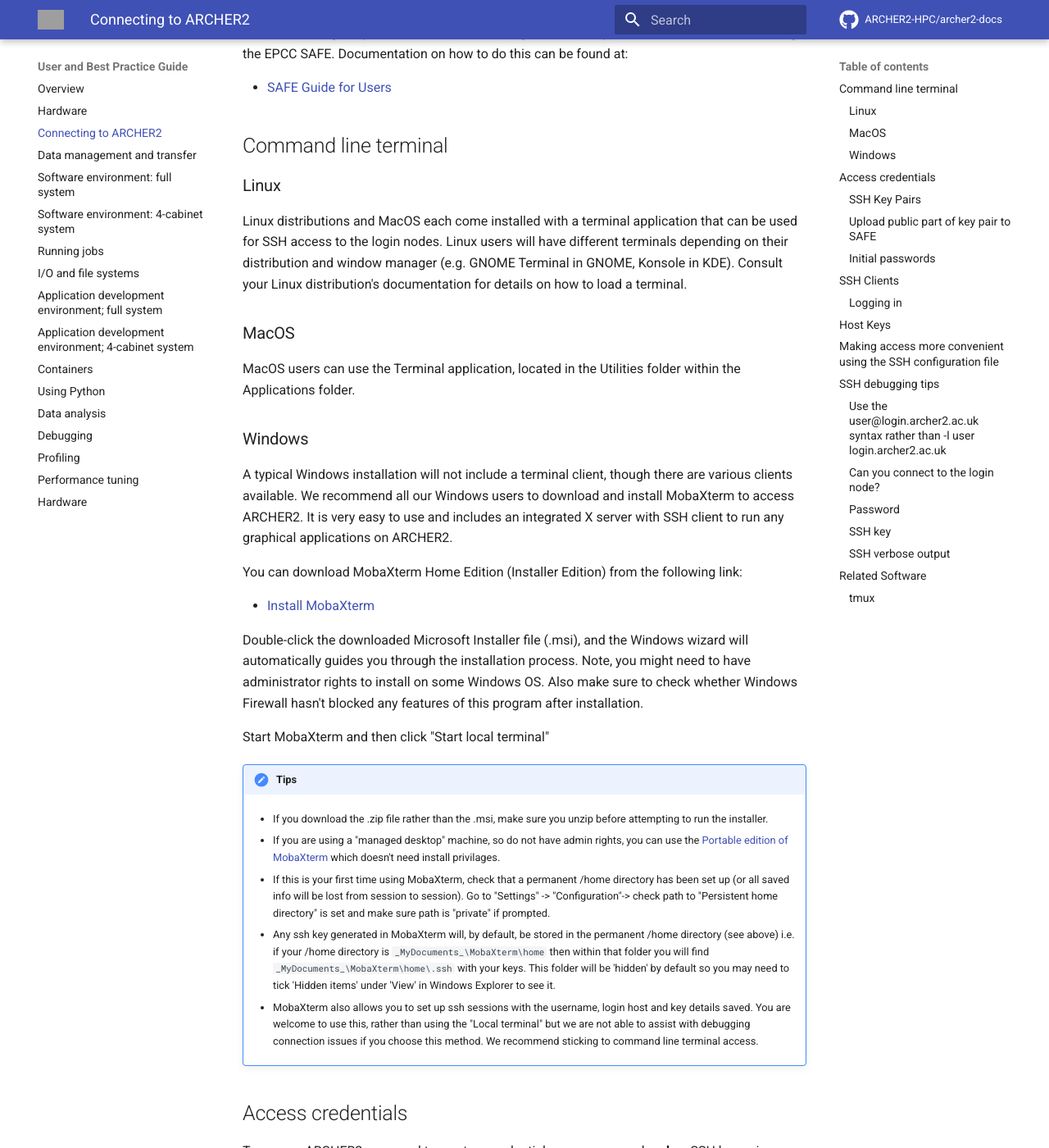
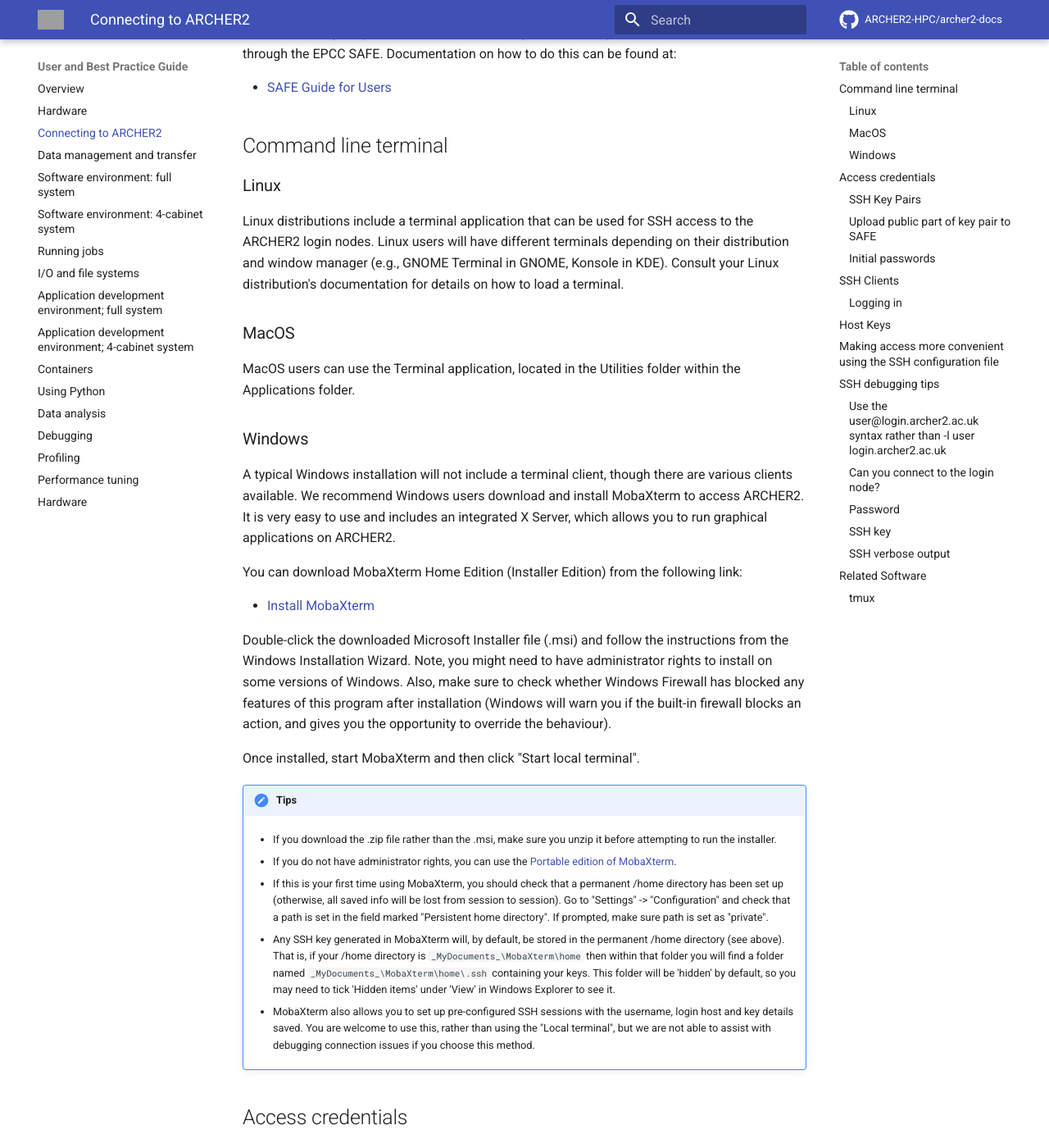
Before and after one commit to ARCHER2-HPC/archer2-docs, an MkDocs documentation site: the page built from docs/user-guide/connecting.md, in a window 1280 px wide and 1400 px high, scrolled down 335 px. Shown: the whole window at 82% size. Built offline with MkDocs 1.6.1 and Material for MkDocs 9.7.7, drawn with Linux system fonts in a browser that asks for light colours; comment, search, counter and statistics services are not loaded; some of the changed text lies outside the part shown; grey boxes are pictures that could not be loaded.

Commit message:
Proof-read of "Connecting to ARCHER2"

````diff
--- a/docs/user-guide/connecting.md
+++ b/docs/user-guide/connecting.md
@@ -1,11 +1,11 @@
 # Connecting to ARCHER2
-
-On the ARCHER2 system, interactive access can be achieved via SSH, either directly from a command line terminal or using an SSH client. In addition data can be transferred to and from the ARCHER2 system using
-`scp` from the command line or by using a file transfer client.
 
 This section covers the basic connection methods.
 
-Before following the process below, we assume you have setup an account on ARCHER2 through the EPCC SAFE. Documentation on how to do this can be
+On the ARCHER2 system, interactive access is achieved using SSH, either directly from a command-line terminal or using an SSH client. In addition, data can be transferred to and from the ARCHER2 system using
+`scp` from the command line or by using a file-transfer client.
+
+Before following the process below, we assume you have set up an account on ARCHER2 through the EPCC SAFE. Documentation on how to do this can be
 found at:
 
    - [SAFE Guide for Users](https://epcced.github.io/safe-docs/safe-for-users/)
@@ -15,7 +15,7 @@
 
 ### Linux
 
-Linux distributions and MacOS each come installed with a terminal application that can be used for SSH access to the login nodes. Linux users will have different terminals depending on their distribution and window manager (e.g. GNOME Terminal in GNOME, Konsole in KDE). Consult your Linux distribution's documentation for details on how to load a terminal.
+Linux distributions include a terminal application that can be used for SSH access to the ARCHER2 login nodes. Linux users will have different terminals depending on their distribution and window manager (e.g., GNOME Terminal in GNOME, Konsole in KDE). Consult your Linux distribution's documentation for details on how to load a terminal.
 
 ### MacOS
 
@@ -23,31 +23,35 @@
 
 ### Windows
 
-A typical Windows installation will not include a terminal client, though there are various clients available. We recommend all our Windows users to download and install MobaXterm to access ARCHER2. It is very easy to use and includes an integrated X server with SSH client to run any graphical applications on ARCHER2.
+A typical Windows installation will not include a terminal client, though there are various clients available. We recommend Windows users download and install MobaXterm to access ARCHER2. It is very easy to use and includes an integrated X Server, which allows you to run graphical applications on ARCHER2.
 
 You can download MobaXterm Home Edition (Installer Edition) from the following link:
 
   - [Install MobaXterm](http://mobaxterm.mobatek.net/download-home-edition.html)
 
-Double-click the downloaded Microsoft Installer file (.msi), and the Windows wizard will automatically guides you through the installation process. Note, you might need to have administrator rights to install on
-some Windows OS. Also make sure to check whether Windows Firewall hasn't blocked any features of this program after installation.
+Double-click the downloaded Microsoft Installer file (.msi) and follow
+the instructions from the Windows Installation Wizard. Note, you might
+need to have administrator rights to install on some versions of Windows. Also,
+make sure to check whether Windows Firewall has blocked any
+features of this program after installation (Windows will warn you if the built-in firewall blocks an action, and gives you the opportunity to override the behaviour).
 
-Start MobaXterm and then click "Start local terminal"
+Once installed, start MobaXterm and then click "Start local terminal".
 
 !!! Tips
-    - If you download the .zip file rather than the .msi, make sure you unzip before attempting to run the installer.
+    - If you download the .zip file rather than the .msi, make sure you unzip it before attempting to run the installer.
 
-    - If you are using a "managed desktop" machine, so do not have admin rights, you can use the [Portable edition of MobaXterm](https://mobaxterm.mobatek.net/download-home-edition.html) which doesn't need install privilages.
+    - If you do not have administrator rights, you can use the [Portable edition of MobaXterm](https://mobaxterm.mobatek.net/download-home-edition.html).
 
-    - If this is your first time using MobaXterm, check that a permanent /home directory has been set up (or all saved info will be lost from session to session). Go to "Settings" -> "Configuration"-> check path to "Persistent home directory" is set and make sure path is "private" if prompted.
-    - Any ssh key generated in MobaXterm will, by default, be stored in the permanent /home directory (see above) i.e. if your /home directory is `_MyDocuments_\MobaXterm\home` then within that folder you will find `_MyDocuments_\MobaXterm\home\.ssh` with your keys.  This folder will be 'hidden' by default so you may need to tick 'Hidden items' under 'View' in Windows Explorer to see it.
+    - If this is your first time using MobaXterm, you should check that a permanent /home directory has been set up (otherwise, all saved info will be lost from session to session). Go to "Settings" -> "Configuration" and check that a path is set in the field marked "Persistent home directory". If prompted, make sure path is set as "private".
 
-    - MobaXterm also allows you to set up ssh sessions with the username, login host and key details saved.  You are welcome to use this, rather than using the "Local terminal" but we are not able to assist with debugging connection issues if you choose this method.  We recommend sticking to command line terminal access.
+    - Any SSH key generated in MobaXterm will, by default, be stored in the permanent /home directory (see above). That is, if your /home directory is `_MyDocuments_\MobaXterm\home` then within that folder you will find a folder named `_MyDocuments_\MobaXterm\home\.ssh` containing your keys.  This folder will be 'hidden' by default, so you may need to tick 'Hidden items' under 'View' in Windows Explorer to see it.
+
+    - MobaXterm also allows you to set up pre-configured SSH sessions with the username, login host and key details saved.  You are welcome to use this, rather than using the "Local terminal", but we are not able to assist with debugging connection issues if you choose this method.
 
 
 ## Access credentials
 
-To access ARCHER2, you need to use two credentials: your password **and** an SSH key pair protected by a passphrase. You can find more detailed instructions on how to set up your credentials to access ARCHER2 from Windows, macOS and Linux below.
+To access ARCHER2, you need to use two sets of credentials: a password **and** an SSH key pair protected by a passphrase. You can find more detailed instructions on how to set up your credentials to access ARCHER2 from Windows, MacOS and Linux below.
 
 ### SSH Key Pairs
 
@@ -88,24 +92,26 @@
 You should now upload the public part of your SSH key pair to the SAFE
 by following the instructions at:
 
-[Login to SAFE](https://safe.epcc.ed.ac.uk). Then:
+[Login to SAFE](https://safe.epcc.ed.ac.uk).
+
+Then:
 
  1.  Go to the Menu *Login accounts* and select the ARCHER2 account you
-     want to add the SSH key to
- 2.  On the subsequent Login account details page click the *Add
-     Credential* button
+     want to add the SSH key to.
+ 2.  On the subsequent Login Account details page, click the *Add
+     Credential* button.
  3.  Select *SSH public key* as the Credential Type and click *Next*
  4.  Either copy and paste the public part of your SSH key into the
      *SSH Public key* box or use the button to select the public key
      file on your computer.
- 5.  Click *Add* to associate the public SSH key part with your account
+ 5.  Click *Add* to associate the public SSH key with your account.
 
 Once you have done this, your SSH key will be added to your ARCHER2 account.
 
-Remember, you will need to use both an SSH key and password to log into ARCHER2 so you will also need to collect your initial password before you can log into ARCHER2. We cover this next.
+Remember, you need both an SSH key and a password to log in to ARCHER2. You will need to collect an initial password before you can log into ARCHER2. We cover this next.
 
 !!! note
-    If you want to connect to ARCHER2 from more than one machine, e.g. from your home laptop as well as your work laptop, you should generate an ssh key on each machine, and add each of the public keys into SAFE.
+    If you want to connect to ARCHER2 from more than one machine---for example, from your home laptop as well as your work laptop---you should generate an SSH key on each machine, and add each of the public keys into SAFE.
 
 ### Initial passwords
 
@@ -113,19 +119,22 @@
 Documentation](https://epcced.github.io/safe-docs) for more details on requesting accounts and picking up passwords).
 
 !!! note
-    You may now change your password on the ARCHER2 machine itself
-    using the *passwd* command or when you are prompted the first time you
-    login. This change will not be reflected in the SAFE. If you forget your
-    password, you should use the SAFE to request a new one-shot password.
+
+    You will be prompted to change your password the first time
+    that you log in to ARCHER2. You may also change your password, at
+    any time, on ARCHER2, using the `passwd` command. This change is
+    not be reflected in SAFE so, if you forget your password, you
+    should use SAFE to request a new one-shot password.
 
 ## SSH Clients
 
-Interaction with ARCHER2 is done remotely, over an encrypted
-communication channel, Secure Shell version 2 (SSH-2). This allows
-command-line access to one of the login nodes of a ARCHER2, from which
-you can run commands or use a command-line text editor to edit files.
-SSH can also be used to run graphical programs such as GUI text editors
-and debuggers when used in conjunction with an X client.
+As noted above, you interact with ARCHER2, over an encrypted
+communication channel (specifically, Secure Shell version 2
+(SSH-2)). This allows command-line access to one of the login nodes of
+ARCHER2, from which you can run commands or use a command-line text
+editor to edit files.  SSH can also be used to run graphical programs
+such as GUI text editors and debuggers, when used in conjunction with
+an X Server.
 
 ### Logging in
 
@@ -134,8 +143,7 @@
 - ARCHER2 full system: login.archer2.ac.uk
 - ARCHER2 4-cabinet system: login-4c.archer2.ac.uk
 
-You can use the following command from the [terminal](#command-line-terminal) window to login into
-ARCHER2:
+You can use the following command from the [terminal](#command-line-terminal) window to log in to ARCHER2:
 
 === "Full system"
     ```bash
@@ -161,17 +169,17 @@
 
 !!! tip
     When you first log into ARCHER2, you will be prompted to change your
-    initial password. This is a three step process:
+    initial password. This is a three-step process:
 
     1.  When promoted to enter your *ldap password*: Re-enter the password
-        you retrieved from SAFE
-    2.  When prompted to enter your new password: type in a new password
+        you retrieved from SAFE.
+    2.  When prompted to enter your new password: type in a new password.
     3.  When prompted to re-enter the new password: re-enter the new
-        password
+        password.
 
-    Your password has now been changed
+    Your password will now have been changed
 
-To allow remote programs, especially graphical applications to control your local display, such as being able to open up a new GUI window (such as for a debugger), use:
+To allow remote programs, especially graphical applications, to control your local display, such as for a debugger, use:
 
 === "Full system"
     ```bash
@@ -199,12 +207,12 @@
 
 ## Making access more convenient using the SSH configuration file
 
-Typing in the full command to login or transfer data to ARCHER2 can
-become tedious as it often has to be repeated many times. You can use
+Typing in the full command to log in or transfer data to ARCHER2 can
+become tedious as it often has to be repeated several times. You can use
 the SSH configuration file, usually located on your local machine at
-`.ssh/config` to make things a bit more convenient.
+`.ssh/config` to make the process more convenient.
 
-Each remote site (or group of sites) can have an entry in this file
+Each remote site (or group of sites) can have an entry in this file,
 which may look something like:
 
 === "Full system"
@@ -222,14 +230,14 @@
 
 (remember to replace `username` with your actual username\!).
 
-Taking the full system example: the `Host` line defines a short name for the entry. In this
+Taking the full-system example: the `Host` line defines a short name for the entry. In this
 case, instead of typing `ssh username@login.archer2.ac.uk` to access the
 ARCHER2 login nodes, you could use `ssh archer2` instead. The remaining
 lines define the options for the host.
 
-   - `Hostname login.archer2.ac.uk` - defines the full address of the
+   - `Hostname login.archer2.ac.uk` --- defines the full address of the
      host
-   - `User username` - defines the username to use by default for this
+   - `User username` --- defines the username to use by default for this
      host (replace `username` with your own username on the remote
      host)
 
@@ -253,15 +261,13 @@
     message: `Warning: agent returned different signature type ssh-rsa
     (expected rsa-sha2-512)`, you will need to either specify the path to
     your ssh key in the command line (using the `-i` option as described
-    above) or add the path to your SSH config file by using the
+    above) or add that path to your SSH config file by using the
     `IdentityFile` option.
 
 ## SSH debugging tips
 
-If you find you are unable to connect via SSH there are a number of ways
-you can try and diagnose the issue. Some of these are collected below -
-if you are having difficulties connecting we suggest trying these before
-contacting the ARCHER2 service desk.
+If you find you are unable to connect to ARCHER2, there are some simple checks you may use to diagnose the issue, which are described below. If you are having difficulties connecting, we suggest trying these before
+contacting the ARCHER2 Service Desk.
 
 In the examples below, we have assumed you are connecting to the full
 ARCHER2 system at `login.archer2.ac.uk`. If you are trying to log into
@@ -283,64 +289,66 @@
 ssh user@login.archer2.ac.uk
 ```
 
-works more reliably. If you are using the `-l user` option to connect and
-are seeing issues, then try using `user@login.archer2.ac.uk` instead.
+works more reliably.
 
 ### Can you connect to the login node?
 
-Try the command `ping -c 3 login.archer2.ac.uk`. If you successfully
+Try the command `ping -c 3 login.archer2.ac.uk`, on Linux or MacOS, or
+`ping -n 3 login.archer2.ac.uk` on Windows. If you successfully
 connect to the login node, the output should include:
 
     --- login.archer2.ac.uk ping statistics ---
     3 packets transmitted, 3 received, 0% packet loss, time 38ms
 
 (the ping time '38ms' is not important). If not all packets are received
-there could be a problem with your internet connection, or the login
+there could be a problem with your Internet connection, or the login
 node could be unavailable.
 
 ### Password
 
-If you are having trouble entering your password consider using a
-password manager, from which you can copy and paste it. This will also
-help you generate a secure password. If you need to reset your password,
-instructions for doing so can be found in [the SAFE documentation](https://epcced.github.io/safe-docs/safe-for-users/\#reset\_machine)
+If you are having trouble entering your password, consider using a
+password manager, from which you can copy and paste it. If you need to
+reset your password, instructions for doing so can be found in [the
+SAFE
+documentation](https://epcced.github.io/safe-docs/safe-for-users/\#reset\_machine)
 
-Windows users please note that `Ctrl+V` does not work to paste in to
+Windows users should note that the `Ctrl+V` shortcut does not work to paste in to
 PuTTY, MobaXterm, or PowerShell. Instead use `Shift+Ins` to paste.
 Alternatively, right-click and select 'Paste' in PuTTY and MobaXterm, or
 simply right-click to paste in PowerShell.
 
 ### SSH key
 
-If you get the error message `Permission denied (publickey)` this can
+If you get the error message `Permission denied (publickey)`, this may
 indicate a problem with your SSH key. Some things to check:
 
    - Have you uploaded the key to SAFE? Please note that if the same
-     key is reuploaded SAFE will not map the "new" key to ARCHER2. If
+     key is re-uploaded, SAFE will not map the "new" key to ARCHER2. If
      for some reason this is required, please delete the key first,
-     then reupload.
+     then re-upload.
 
-   - Is ssh using the correct key? You can check which keys are being
-     found and offered by ssh using `ssh -vvv`. If your private key has
-     a non-default name you can use the `-i` flag to provide it to ssh,
-     i.e. `ssh -i path/to/key username@login.archer2.ac.uk`.
+   - Is SSH using the correct key? You can check which keys are
+     being found and offered by SSH using `ssh -vvv`. If your private
+     key has a non-default name, you should use the `-i` option to
+     provide it to ssh. For example, `ssh -i path/to/key
+     username@login.archer2.ac.uk`.
 
    - Are you entering the passphrase correctly? You will be asked for
      your private key's passphrase first. If you enter it incorrectly
-     you will usually be asked to enter it again, and usually up to
-     three times in total, after which ssh will fail with `Permission
-     denied (publickey)`. If you would like to confirm your passphrase
+     you will usually be asked to enter it again (usually you will get
+     three chances, after which SSH will fail with `Permission denied
+     (publickey)`). If you would like to confirm your passphrase
      without attempting to connect, you can use `ssh-keygen -y -f
      /path/to/private/key`. If successful, this command will print the
-     corresponding public key. You can also use this to check it is the
-     one uploaded to SAFE.
+     corresponding public key. You can also use this to check that you
+     have uploaded the correct public key to SAFE.
 
-   - Are permissions correct on the ssh key? One common issue is that
-     the permissions are incorrect on the either the key file, or the
-     directory it's contained in. On Linux/MacOS for example, if your
-     private keys are held in `~/.ssh/` you can check this with `ls -al
-     ~/.ssh`. This should give something similar to the following
-     output:
+   - Are permissions correct on the SSH key? One common issue is that
+     the permissions are set incorrect on either the key files or
+     the directory it is contained in. On Linux and MacOS, if
+     your private keys are held in `~/.ssh/` you can check this with
+     `ls -al ~/.ssh`. This should give something similar to the
+     following output:
 
          $ ls -al ~/.ssh/
          drwx------.  2 user group    48 Jul 15 20:24 .
@@ -353,26 +361,27 @@
      The important section here is the string of letters and dashes at
      the start, for the lines ending in `.`, `id_rsa`, and
      `id_rsa.pub`, which indicate permissions on the containing
-     directory, private key, and public key respectively. If your
+     directory, private key, and public key, respectively. If your
      permissions are not correct, they can be set with `chmod`. Consult
-     the table below for the relevant `chmod` command. On Windows,
-     permissions are handled differently but can be set by
+     the table below for the relevant `chmod` command.
+
+
+     | Target      | Permissions  | `chmod` Code |
+     | ----------- | ------------ | ------------ |
+     | Directory   | `drwx------` | 700          |
+     | Private Key | `-rw-------` | 600          |
+     | Public Key  | `-rw-r--r--` | 644          |
+
+`chmod` can be used to set permissions on the target in the following
+way: `chmod <code> <target>`. So for example to set correct
+permissions on the private key file `id_rsa_ARCHER2`, use the command
+`chmod 600 id_rsa_ARCHER2`.
+
+On Windows, permissions are handled differently but can be set by
      right-clicking on the file and selecting Properties \> Security \>
      Advanced. The user, SYSTEM, and Administrators should have `Full
-     control`, and no other permissions should exist for both public
-     and private key files, and the containing folder.
-
-
-| Target      | Permissions  | `chmod` Code |
-| ----------- | ------------ | ------------ |
-| Directory   | `drwx------` | 700          |
-| Private Key | `-rw-------` | 600          |
-| Public Key  | `-rw-r--r--` | 644          |
-
-`chmod` can be used to set permissions on the target in the following
-way: `chmod <code> <target>`. So for example to set correct permissions
-on the private key file `id_rsa_ARCHER2` one would use the command
-`chmod 600 id_rsa_ARCHER2`.
+     control`, and no other permissions should exist for both the public
+     and private key files, as well as the containing folder.
 
 !!! tip
     Unix file permissions can be understood in the following way. There are
@@ -394,11 +403,10 @@
 
 ### SSH verbose output
 
-Verbose debugging output from `ssh` can be very useful for diagnosing
-the issue. In particular, it can be used to distinguish between problems
-with the SSH key and password - further details are given below. To
-enable verbose output add the `-vvv` flag to your SSH command. For
-example:
+The verbose-debugging output from `ssh` can be very useful for
+diagnosing issues. In particular, it can be used to distinguish
+between problems with the SSH key and password. To enable verbose
+output, add the `-vvv` flag to your SSH command. For example:
 
     ssh -vvv username@login.archer2.ac.uk
 
@@ -462,7 +469,7 @@
 above.
 
 The equivalent information can be obtained in PuTTY by
-enabling all logging in settings.
+enabling All Logging in settings.
 
 ## Related Software
 
````
Also changed, not shown: other parts of docs/user-guide/connecting.md (+7 -8 lines).
